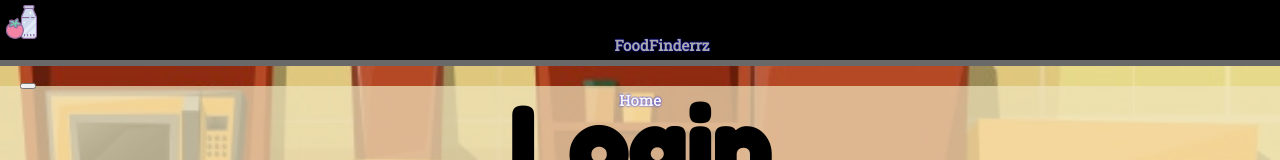
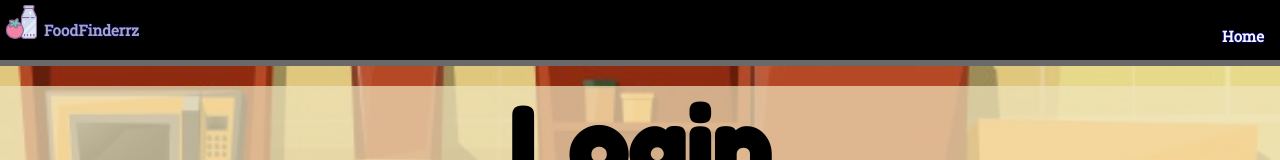
Before and after one commit to burnsdy/COMP426WebApp, a plain HTML site: page FrontEnd/Accounts/login.html in a window 1280 px wide. Shown: the top 160 px of the page. Drawn offline with nearby package versions, Linux system fonts and the light colour scheme; a web font is replaced by a local one.

Commit message:
fixed login navbar

```diff
--- a/FrontEnd/Accounts/login.html
+++ b/FrontEnd/Accounts/login.html
@@ -14,12 +14,10 @@
         <nav id="navbar" class="navbar navbar-expand-md navbar-dark fixed-top bg-dark">
             <a class="navbar-brand" href="/">
               <img id="navbar_logo" src="../img/navbar_logo.png">
-              <p class="nav-link" href="./home.html">FoodFinderrz</p>
+              <p id = "loginheader" class="nav-link" href="./home.html">FoodFinderrz</p>
             </a>
-            <button class="navbar-toggler" type="button" data-toggle="collapse" data-target="#navbarNav" aria-controls="navbarNav" aria-expanded="false" aria-label="Toggle navigation">
-              <span class="navbar-toggler-icon"></span>
-            </button>
-            <div class="collapse navbar-collapse" id="navbarNav">
+
+            <div class="collapse navbar-collapse" id="loginnav">
               <ul class="navbar-nav ml-auto">
                 <li class="nav-item active">
                   <a class="nav-link" href="../views/home.html">Home</a>
```
